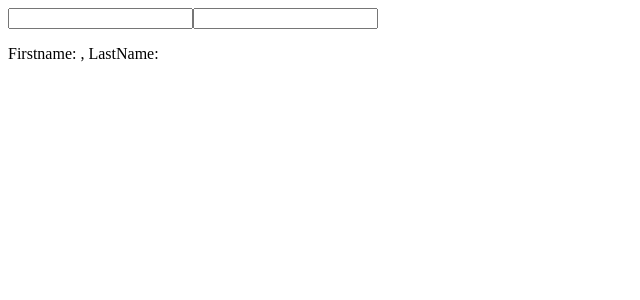
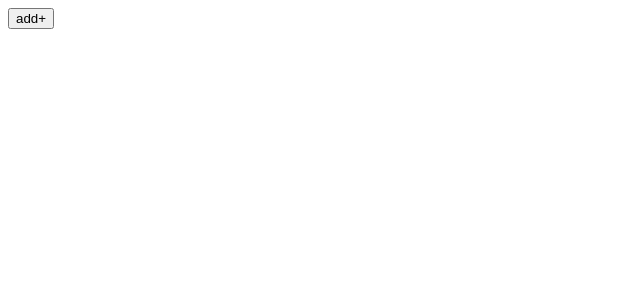
Before and after one commit to alexmutane/react-lesson1, a React (Create React App) app: page / in a window 1280 px wide. Shown: the top 300 px of the page, without its empty margins (0-640 px from the left). Built offline with nearby package versions, Linux system fonts and the light colour scheme.

Commit message:
use-state with arrays

```diff
--- a/src/App.js
+++ b/src/App.js
@@ -1,12 +1,12 @@
 import React from "react";
-import HookWithObject from "./Hooks/HookWithObject";
+import HookWithArray from "./Hooks/HookWithArray";
 
 
 const App = () => {
 
   return (
     <div className="App">
-      <HookWithObject />
+      <HookWithArray />
     </div>
   );
 }
--- /dev/null
+++ b/src/Hooks/HookWithArray.js
@@ -0,0 +1,29 @@
+import React, { useState } from 'react'
+
+function HookWithArray() {
+  const [items, setItems] = useState([])
+
+  const addItem = () => {
+    //setItems - the state Updater function
+    //...items - to copy all existing data before adding the new one
+    //{id: X, value: Y} - appending new value to the existing
+    setItems([
+      ...items,
+      {
+        id: items.length,
+        value: Math.floor(Math.random() * 10) + 1
+      }
+    ])
+  }
+  return (
+    <div>
+      <button onClick={addItem}>add+</button>
+      <ul>
+        {items.map(item =>
+          <li key={item.id}>{item.value}</li>)}
+      </ul>
+    </div>
+  )
+}
+
+export default HookWithArray
```
